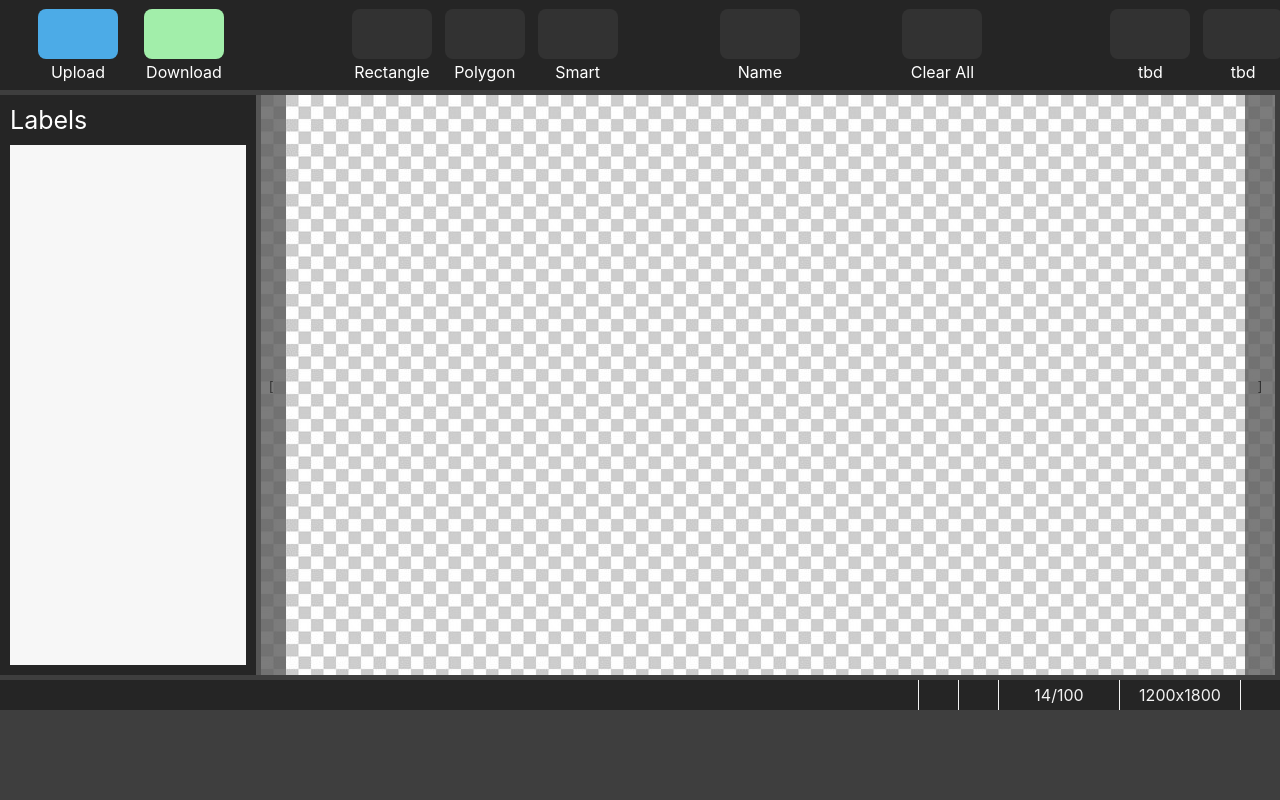
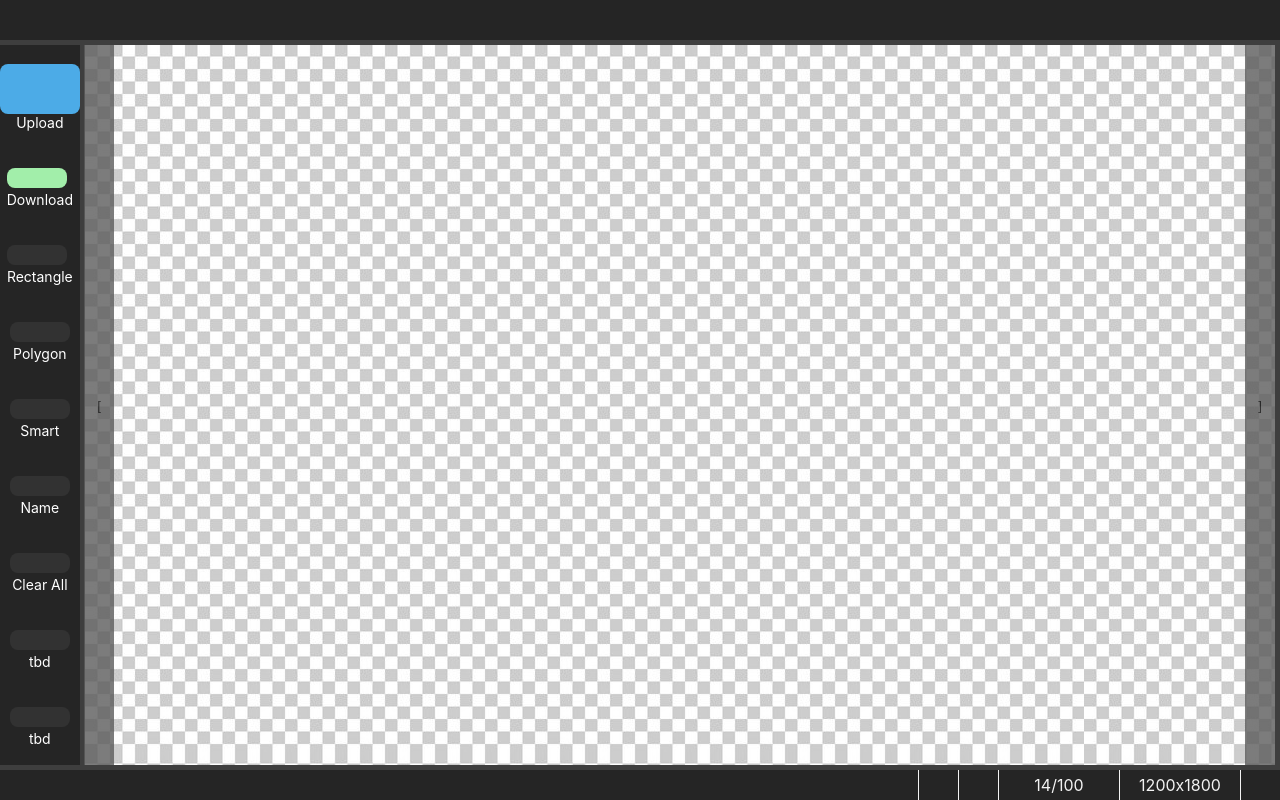
Before and after one commit to kstajer/annotate-img, a React (Create React App) app in the folder annotate-image/: page / in a window 1280 px wide. Built offline with nearby package versions, Linux system fonts and the light colour scheme.

Commit message:
updated design without images scaling

```diff
--- a/annotate-image/src/App.css
+++ b/annotate-image/src/App.css
@@ -1,8 +1,13 @@
 .App {
   height: 100vh;
+  width: 100vw;
   background-color: rgb(62, 62, 62);
+  overflow: hidden;
 }
 
 .labels-workspace {
   display: flex;
+  margin-top: 5px;
+  margin-bottom: 5px;
+  height:calc(100% - (40px + 30px + 10px));
 }
--- a/annotate-image/src/App.js
+++ b/annotate-image/src/App.js
@@ -1,14 +1,16 @@
 import './App.css';
 import {useState} from 'react'
-import Navbar from './Navbar.js'
+import Toolbar from './Toolbar.js'
 import Labels from './Labels.js'
 import Footer from './Footer.js'
 import Workspace from './Workspace.js'
+import Navbar from './Navbar'
 
-import './Navbar.css'
+import './Toolbar.css'
 import './Labels.css'
 import './Footer.css'
 import './Workspace.css'
+import './Navbar.css'
 
 function App() {
 
@@ -20,9 +22,10 @@ function App() {
 
   return (
     <div className="App">
-      <Navbar getImgNames={getImgNames}/>
+      <Navbar/>
       <div className='labels-workspace'>
-        <Labels />
+        {/* <Labels /> */}
+        <Toolbar getImgNames={getImgNames}/>
         <Workspace imgNames={imgNames}/>
       </div>
       <Footer />
--- a/annotate-image/src/Footer.css
+++ b/annotate-image/src/Footer.css
@@ -1,4 +1,7 @@
 .footer {
+    position: fixed;
+    bottom: 0;
+    width: 100%;
     height: 30px;
     background-color: rgb(37, 37, 37);
 }
--- a/annotate-image/src/Labels.css
+++ b/annotate-image/src/Labels.css
@@ -1,8 +1,8 @@
 .labels {
     margin-top: 5px;
     margin-bottom: 5px;
-    width: 20vw;
-    height: 580px;
+    /* width: 20vw;
+    height: 580px; */
     background-color: rgb(37, 37, 37);
     overflow: scroll;
 }
--- a/annotate-image/src/Navbar.css
+++ b/annotate-image/src/Navbar.css
@@ -1,91 +1,4 @@
-.navbar {
-    display: flex;
-    align-items: center;
-    height: 90px;
+.navbar{
+    height:40px;
     background-color: rgb(37, 37, 37);
-    overflow: scroll;
 }
-
-.navbar button {
-    outline: none;
-    border: none;
-    margin: 0;
-    padding: 0;
-    width: auto;
-    margin-bottom: 3px;
-
-    width: 80px;
-    height: 50px;
-    border-radius: 8px;
-    background-color: rgb(50, 50, 50);
-    cursor: pointer;
-}
-
-.navbar label {
-    color: white;
-    display: flex;
-    flex-direction: column;
-    text-align: center;
-}
-
-.upload-btn {
-    background-color: rgb(76, 171, 231) !important;
-
-}
-
-.download-btn {
-    background-color: rgb(162, 238, 170) !important;
-}
-
-input[type="file"] {
-    display: none;
-}
-
-.upload-label{
-    margin-left:12px;
-}
-
-.custom-file-upload {
-    outline: none;
-    border: none;
-    margin: 0;
-    padding: 0px;
-    margin-bottom: 3px;
-    margin-left: 3vw;
-    margin-right: 2vw;
-
-    width: 80px;
-    height: 50px;
-    border-radius: 8px;
-    background-color: rgb(76, 171, 231) !important;
-    cursor: pointer;
-}
-
-#download-btn {
-    margin-right: 10vw;
-}
-
-#rectangle-btn,
-#polygon-btn {
-    margin-right: 1vw;
-}
-
-#smart-btn {
-    margin-right: 8vw;
-}
-
-#name-btn {
-    margin-right: 8vw;
-}
-
-#clear-btn {
-    margin-right: 10vw;
-}
-
-#tbd-btn {
-    margin-right: 1vw;
-}
-
-#tbd2-btn {
-    margin-right: 1vw;
-}
--- a/annotate-image/src/Navbar.js
+++ b/annotate-image/src/Navbar.js
@@ -1,65 +1,8 @@
-import React, { useState, useEffect } from 'react'
+import React from 'react'
 
-function Navbar({getImgNames}) {
-
-  const [selectedFiles, setSelectedFiles]= useState(null)
-  const [imgNames, setImgNames]= useState([])
-
-  useEffect(() => {
-    if(selectedFiles){
-    handleSubmit(selectedFiles);
-    }
-  }, [selectedFiles]);
-
-  useEffect(() => {
-    console.log(imgNames)
-    getImgNames(imgNames)
-  }, [imgNames]);
-
-  const handleSubmit = async (event) => {
-    const data = new FormData()
-    for(var x = 0; x < selectedFiles.length; x++) {
-        data.append('file', selectedFiles[x])
-        getImgName(selectedFiles[x], imgNames.length+x)
-    }
-
-    const response = await fetch('http://localhost:4000/image', {
-      method: 'POST',
-      body: data,
-
-    })
-    if (response) console.log(response.statusText)
-  }
-
-  const handleFileChange = (event) => {
-    setSelectedFiles(event.target.files)
-  }
-
-  const getImgName = (imgData, x) => {
-    setImgNames(imgNames => [...imgNames, {id: x, name: decodeURIComponent(imgData.name)}])
-  }
-
+function Navbar() {
   return (
-    <div className='navbar'>
-        <form onSubmit={handleSubmit}>
-          <label htmlFor="upload-btn" className="custom-file-upload" id='upload-btn-label'>
-          </label>
-          <label htmlFor="upload-btn-label" className="upload-label">
-           Upload
-          </label>
-          <input type='file' accept="image/png, image/jpg, image/jpeg" id='upload-btn' name='file' multiple onChange={handleFileChange}></input>
-        </form>
-
-        <label id='download-btn'><button className='download-btn'></button>Download</label>
-        <label id='rectangle-btn'><button></button>Rectangle</label>
-        <label id='polygon-btn'><button></button>Polygon</label>
-        <label id='smart-btn'><button></button>Smart</label>
-        <label id='name-btn'><button></button>Name</label>
-        <label id='clear-btn'><button></button>Clear All</label>
-        <label id='tbd-btn'><button></button>tbd</label>
-        <label id='tbd2-btn'><button></button>tbd</label>
-
-    </div>
+    <div className='navbar'></div>
   )
 }
 
--- /dev/null
+++ b/annotate-image/src/Toolbar.css
@@ -0,0 +1,97 @@
+.toolbar {
+    display: flex;
+    flex-direction: column;
+    justify-content: space-around;
+    align-items: center;
+    /* height: 100%; */
+    width: 80px;
+    background-color: rgb(37, 37, 37);
+    /* margin-top: 5px;
+    margin-bottom: 5px; */
+    overflow: scroll;
+}
+
+.toolbar button {
+    outline: none;
+    border: none;
+    margin: 0;
+    padding: 0;
+    width: auto;
+    margin-bottom: 3px;
+
+    width: 60px;
+    height: 20px;
+    border-radius: 8px;
+    background-color: rgb(50, 50, 50);
+    cursor: pointer;
+}
+
+.toolbar label {
+    font-size: 14px;
+    color: white;
+    display: flex;
+    flex-direction: column;
+    text-align: center;
+}
+
+.upload-btn {
+    background-color: rgb(76, 171, 231) !important;
+
+}
+
+.download-btn {
+    background-color: rgb(162, 238, 170) !important;
+}
+
+input[type="file"] {
+    display: none;
+}
+
+/* .upload-label{
+    margin-left:12px;
+} */
+
+.custom-file-upload {
+    outline: none;
+    border: none;
+    margin: 0;
+    padding: 0px;
+    /* margin-bottom: 3px;
+    margin-left: 3vw;
+    margin-right: 2vw; */
+
+    width: 80px;
+    height: 50px;
+    border-radius: 8px;
+    background-color: rgb(76, 171, 231) !important;
+    cursor: pointer;
+}
+
+/* #download-btn {
+    margin-right: 10vw;
+}
+
+#rectangle-btn,
+#polygon-btn {
+    margin-right: 1vw;
+}
+
+#smart-btn {
+    margin-right: 8vw;
+}
+
+#name-btn {
+    margin-right: 8vw;
+}
+
+#clear-btn {
+    margin-right: 10vw;
+}
+
+#tbd-btn {
+    margin-right: 1vw;
+}
+
+#tbd2-btn {
+    margin-right: 1vw;
+} */
--- /dev/null
+++ b/annotate-image/src/Toolbar.js
@@ -0,0 +1,66 @@
+import React, { useState, useEffect } from 'react'
+
+function Toolbar({getImgNames}) {
+
+  const [selectedFiles, setSelectedFiles]= useState(null)
+  const [imgNames, setImgNames]= useState([])
+
+  useEffect(() => {
+    if(selectedFiles){
+    handleSubmit(selectedFiles);
+    }
+  }, [selectedFiles]);
+
+  useEffect(() => {
+    console.log(imgNames)
+    getImgNames(imgNames)
+  }, [imgNames]);
+
+  const handleSubmit = async (event) => {
+    const data = new FormData()
+    for(var x = 0; x < selectedFiles.length; x++) {
+        data.append('file', selectedFiles[x])
+        getImgName(selectedFiles[x], imgNames.length+x)
+    }
+
+    const response = await fetch('http://localhost:4000/image', {
+      method: 'POST',
+      body: data,
+
+    })
+    if (response) console.log(response.statusText)
+  }
+
+  const handleFileChange = (event) => {
+    setSelectedFiles(event.target.files)
+  }
+
+  const getImgName = (imgData, x) => {
+    setImgNames(imgNames => [...imgNames, {id: x, name: decodeURIComponent(imgData.name)}])
+  }
+
+  return (
+    <div className='toolbar'>
+        <form onSubmit={handleSubmit}>
+          <label htmlFor="upload-btn" className="custom-file-upload" id='upload-btn-label'>
+          </label>
+          <label htmlFor="upload-btn-label" className="upload-label">
+           Upload
+          </label>
+          <input type='file' accept="image/png, image/jpg, image/jpeg" id='upload-btn' name='file' multiple onChange={handleFileChange}></input>
+        </form>
+
+        <label id='download-btn'><button className='download-btn'></button>Download</label>
+        <label id='rectangle-btn'><button></button>Rectangle</label>
+        <label id='polygon-btn'><button></button>Polygon</label>
+        <label id='smart-btn'><button></button>Smart</label>
+        <label id='name-btn'><button></button>Name</label>
+        <label id='clear-btn'><button></button>Clear All</label>
+        <label id='tbd-btn'><button></button>tbd</label>
+        <label id='tbd2-btn'><button onClick={ () => window.open('http://example.com/child-path','Data','height=400,width=300')}></button>tbd</label>
+
+    </div>
+  )
+}
+
+export default Toolbar
--- a/annotate-image/src/Workspace.css
+++ b/annotate-image/src/Workspace.css
@@ -1,10 +1,9 @@
 .workspace {
     margin-left: 5px;
     margin-right: 5px;
-    margin-top: 5px;
-    height: 580px;
-    width: 79.3vw;
+    width: calc(100% - 85px);
     background-image: url('./background-annotate.jpeg');
+    /* background-size: cover; */
     display: flex;
     justify-content: center;
     align-items: center;
@@ -18,7 +17,7 @@
 
     background-color: rgb(92, 92, 92);
     opacity: 0.8;
-    height: 580px;
+    height:calc(100% - (40px + 30px + 10px));
     width: 30px;
     cursor: pointer;
 }
@@ -34,7 +33,7 @@
 
 .previous-btn{
     position: absolute;
-    left:20vw;
+    left:84px;
 }
 
 .drag-and-drop {
@@ -47,14 +46,15 @@
 }
 
 .img-display-div{
-    height: 560px;
-    width: 70vw;
     display:flex;
     justify-content: center;
+    margin: 35px;
+    width: calc(100% - (80px));
+    height: calc(100% - (70px));
 }
 
 .img-display{
-    height:560px;
-    width:70vw;
+    max-width: 100%;
     object-fit: contain;
+    border: 2px solid red;
 }
--- a/annotate-image/src/Workspace.js
+++ b/annotate-image/src/Workspace.js
@@ -5,6 +5,7 @@ function Workspace({imgNames}) {
 
   const [currentImgID, setCurrentImgID]= useState(-1)
   const [currentImgName, setCurrentImgName]= useState(null)
+  const [imageDimensions, setImageDimensions] = useState({});
   var imgSlide=0;
 
   useEffect(() => {
@@ -34,19 +35,14 @@ function Workspace({imgNames}) {
   }
 
   const onImgLoad = ({ target: img }) => {
-    const { naturalWidth, naturalHeight } = img;
-    console.log(naturalHeight, naturalWidth);
+    const { width, height } = img;
+    console.log(width, height)
   };
 
   return (
     <div className='workspace'>
       <button className='previous-btn' onClick={previousImg}>[</button>
       <div className='img-display-div'>
-        {/* {imgNames.map((image) => {
-           return <img src={require(`${'./images/' + image.name}`)}></img>
-          })
-         } */}
-
         { currentImgName &&
         <img onLoad={onImgLoad} src={require(`${'./images/' + currentImgName}`)} className='img-display'></img>
         }
```
